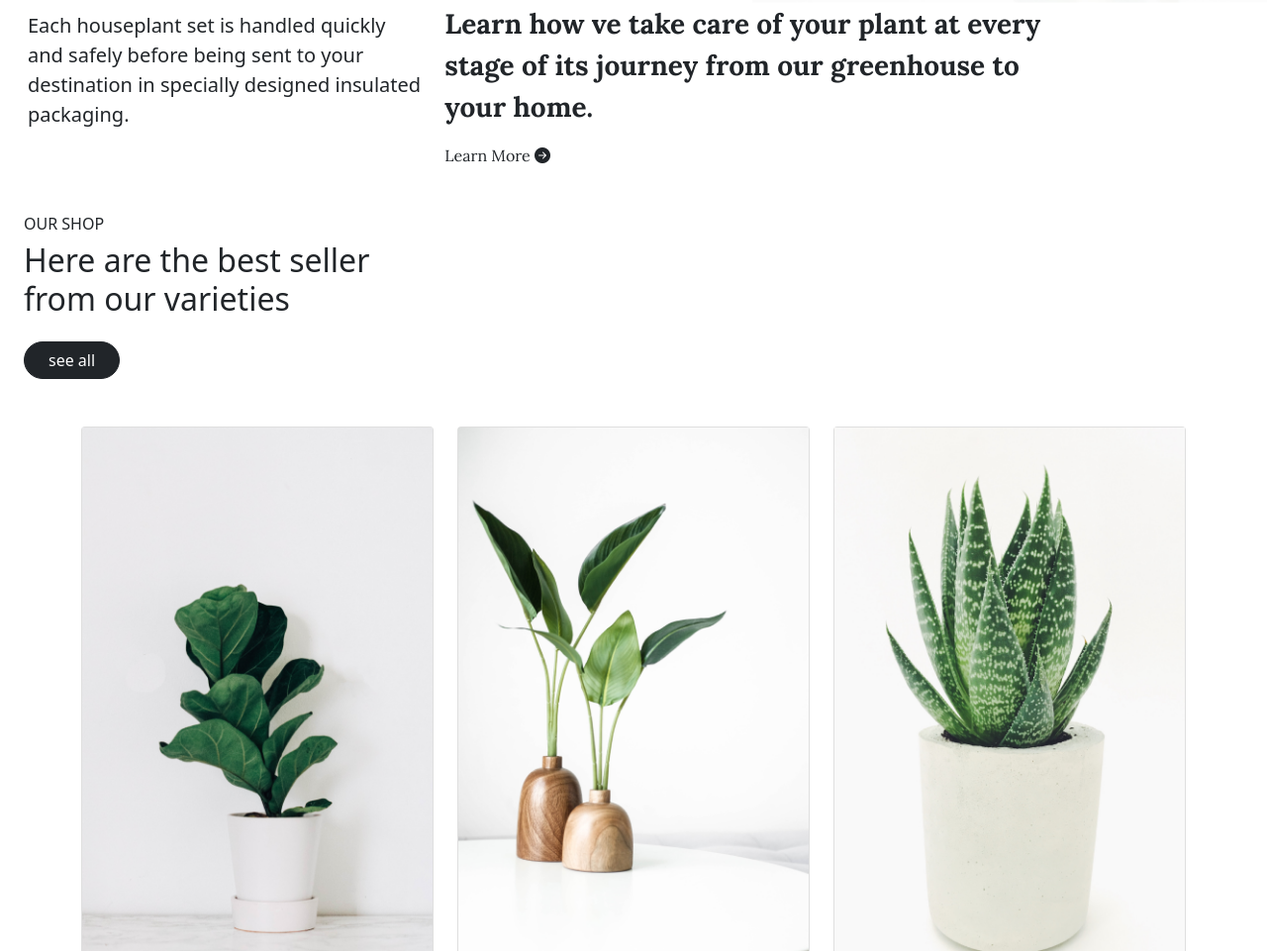
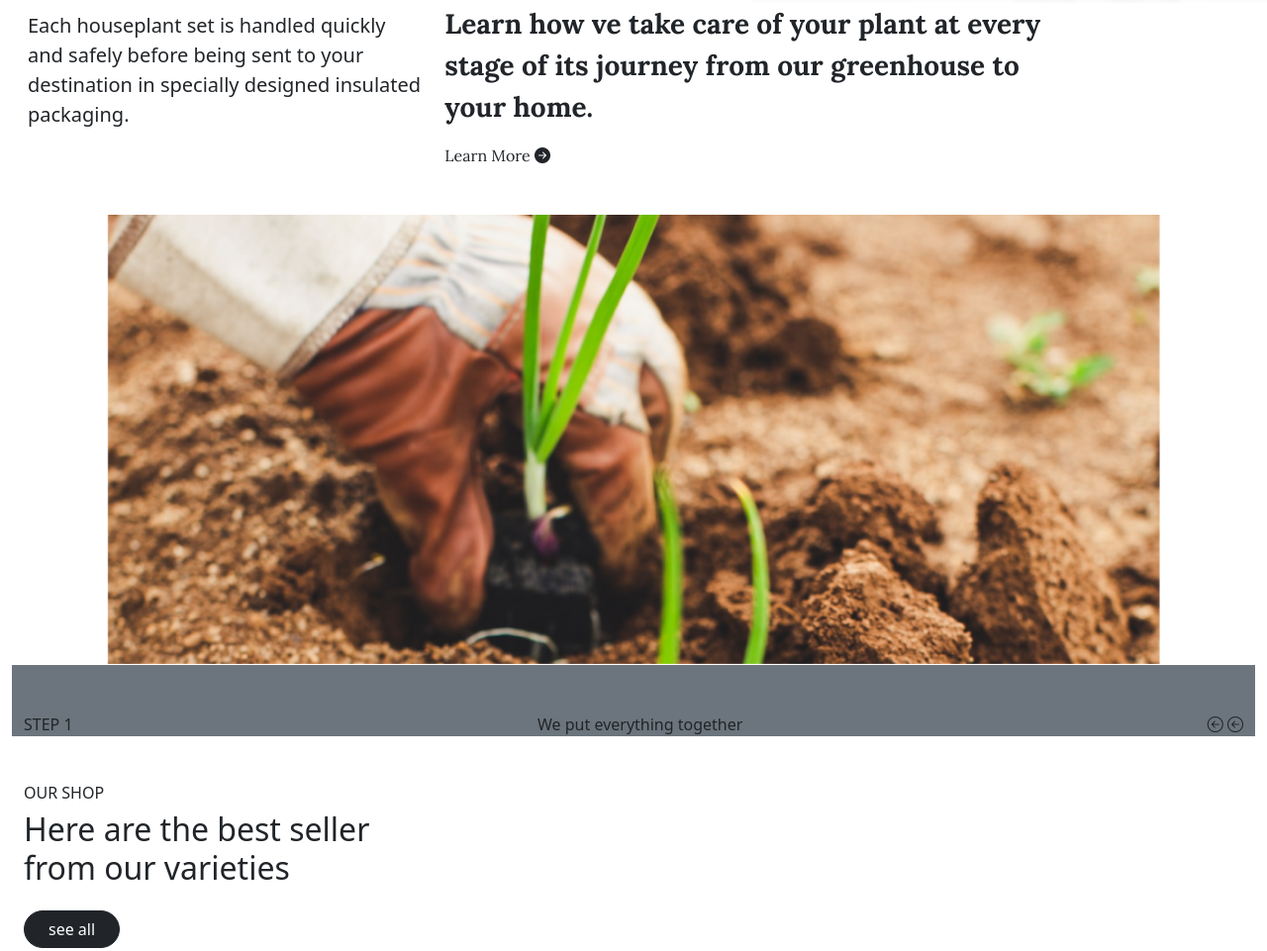
Before and after one commit to Anjusha1141/planty, a plain HTML site: page index.html in a window 1280 px wide. Shown: the part 623-1584 px from the top of the page at 99% size. Drawn offline with nearby package versions, Linux system fonts and the light colour scheme; a web font is replaced by a local one.

Commit message:
second commit

```diff
--- a/index.html
+++ b/index.html
@@ -126,8 +126,18 @@
                 </div>
             </div>
         </div>
-        <div>
-            <!-- overlaying image and div -->
+        <div class="container-fluid position-relative mb-5">
+           <div class="px-5 mx-5 ">
+            <img src="images/Frame32.png" alt="" width="100%" height="100%" class="img-fluid">
+           </div>
+           <div class="container-fluid d-flex bg-secondary  justify-content-between pt-5">
+                <span class="">STEP 1</span>
+                <span class="">We put everything together</span>
+                <span class="">
+                    <i class="bi-arrow-left-circle"></i>
+                    <i class="bi-arrow-left-circle"></i>
+                </span>
+           </div>
         </div>
         <div class="row container-fluid">
             <div class="col-sm-4">
@@ -248,25 +258,6 @@
                 </a>
             </div>
         </div>
-        <!-- <div class="container">
-            <div class="row d-flex justify-content-around ">
-              <div class="col">
-                <div class="thumbnail">
-                  <a href="images/Frame35.png" target="_blank">
-                    <img src="images/Frame35.png" alt="Lights" width="70%">
-                  </a>
-                </div>
-              </div>
-
-              <div class="col ">
-                <div class="thumbnail">
-                  <a href="images/Frame34.png" target="_blank">
-                    <img src="images/Frame34.png" alt="Nature" width="100%">
-                  </a>
-                </div>
-              </div>
-            </div>
-        </div> -->
         <div class="container-fluid ">
             <div class="row d-flex">
                 <div class="col-4">
@@ -277,18 +268,6 @@
                 </div>
             </div>
         </div>
-
-        <!-- <div class="card bg-dark text-white container-fluid mt-5 w-75 h-">
-            <img src="images/frame36.jpeg" style="height: 500px;" class="card-img img-fluid" alt="" />
-            <div class="card-img-overlay">
-              <h5 class="card-title">Card title</h5>
-              <p class="card-text">
-                This is a wider card with supporting text below as a natural lead-in to additional
-                content. This content is a little bit longer.
-              </p>
-              <p class="card-text">Last updated 3 mins ago</p>
-            </div>
-          </div> -->
           <div class="m-3">
             <img src="images/Frame36.png" alt="" width="100%" height="100%">
           </div>
@@ -308,7 +287,7 @@
             </div>
           </div>
     </main>
-    <footer class="bg-light ">
+    <footer class="bg-light py-4">
         <div class=" row container-fluid">
             <div class="col-sm-4">
                 <img
```
Also changed, not shown: images/Frame32.png (added).
